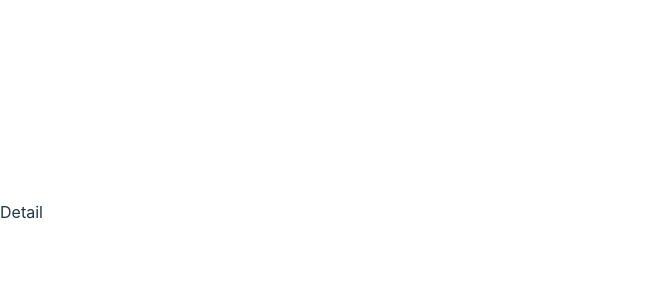
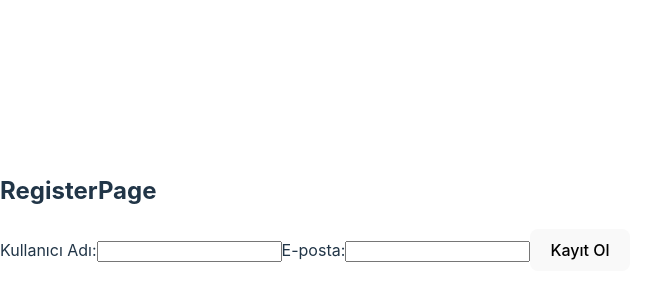
Before and after one commit to huseynovali/GraphQl__NodeJs, a React (Vite) app in the folder client/: page /register in a window 1280 px wide. Shown: the part 188-488 px from the top of the page, without its empty margins (0-671 px from the left). Built offline with nearby package versions, Linux system fonts and the light colour scheme.

Commit message:
create mutation

```diff
--- a/client/src/App.jsx
+++ b/client/src/App.jsx
@@ -2,6 +2,7 @@
 import Home from "./Home";
 import Detail from "./Detail";
 import { Route, Router, Routes } from "react-router";
+import RegisterPage from "./RegisterPage";
 
 function App() {
   return (
@@ -9,6 +10,7 @@ function App() {
       <Routes>
         <Route path="/" element={<Home />} />
         <Route path="/:id" element={<Detail />} />
+        <Route path="/register" element={<RegisterPage />} />
       </Routes>
     </div>
   );
--- /dev/null
+++ b/client/src/RegisterPage.jsx
@@ -0,0 +1,41 @@
+import React, { useState } from 'react';
+import { useMutation, gql } from '@apollo/client';
+import { CREATE_USER } from './querys';
+
+
+function RegisterPage() {
+  const [username, setUsername] = useState('');
+  const [email, setEmail] = useState('');
+
+  const [createUser] = useMutation(CREATE_USER);
+
+  const handleRegister = async () => {
+    try {
+      const { data } = await createUser({
+        variables: { body: { username, email } },
+      });
+
+      console.log('Yeni kullanıcı oluşturuldu:', data.createUser);
+      // Diğer işlemleri burada gerçekleştirebilirsiniz, örneğin kullanıcıyı yönlendirebilirsiniz.
+    } catch (error) {
+      console.error('Kullanıcı oluşturulamadı:', error.message);
+    }
+  };
+
+  return (
+    <div>
+      <h2>RegisterPage</h2>
+      <label>
+        Kullanıcı Adı:
+        <input type="text" value={username} onChange={(e) => setUsername(e.target.value)} />
+      </label>
+      <label>
+        E-posta:
+        <input type="text" value={email} onChange={(e) => setEmail(e.target.value)} />
+      </label>
+      <button onClick={handleRegister}>Kayıt Ol</button>
+    </div>
+  );
+}
+
+export default RegisterPage;
--- a/client/src/querys.js
+++ b/client/src/querys.js
@@ -16,14 +16,21 @@ export const GET_User = gql`
       _id
       username
       email
-      videos
-        {
-          title
-          description
-        }
-
-
-
+      videos {
+        title
+        description
+      }
     }
   }
 `;
+
+
+export const CREATE_USER = gql`
+  mutation CreateUser($body: Input) {
+    createUser(body: $body) {
+      _id
+      username
+      email
+    }
+  }
+`;
```
Also changed, not shown: 2 other files (tests, documents, lock files or other folders).
